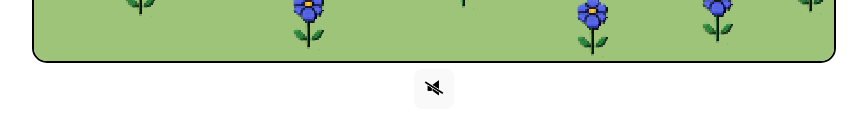
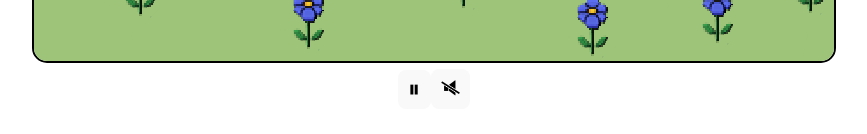
Before and after one commit to LeeSanderson/BuzzerBee, a React (Vite) app: page / in a window 1280 px wide. Shown: the part 616-750 px from the top of the page, without its empty margins (206-1073 px from the left). Built offline with nearby package versions, Linux system fonts and the light colour scheme.

Commit message:
Add PauseButton component and integrate it into Game component

```diff
--- a/src/Game.tsx
+++ b/src/Game.tsx
@@ -9,6 +9,7 @@ import PreStartInstructions from "./components/PreStartInstructions";
 import { useBackgroundMusic } from "./hooks/useBackgroundMusic";
 import { useEvent } from "./hooks/useEvent";
 import GameOverModal from "./components/GameOverModal";
+import PauseButton from "./components/PauseButton";
 
 const Game: React.FC = () => {
   const canvasRef = useRef<HTMLCanvasElement>(null);
@@ -140,14 +141,8 @@ const Game: React.FC = () => {
     <div onClick={handleFlap}>
       <canvas ref={canvasRef} width={800} height={600} />
       {gameOver && <GameOverModal score={gameStateRef.current.score} highScore={highScore} onPlayAgain={resetGame} />}
-      {/* {!gameOver && (
-        <div>
-          <button onClick={() => gameStateRef.current.togglePaused()}>
-            {gameStateRef.current.isPaused ? "Resume" : "Pause"}
-          </button>
-        </div>
-      )} */}
       <div>
+        <PauseButton gameOver={gameOver} gameState={gameStateRef} />
         <button
           className="char"
           onClick={() => {
--- /dev/null
+++ b/src/components/PauseButton.tsx
@@ -0,0 +1,26 @@
+import { RefObject, useState } from "react";
+import GameState from "./GameState";
+import React from "react";
+
+interface PauseButtonProps {
+  gameOver: boolean;
+  gameState: RefObject<GameState>;
+}
+
+const PauseButton: React.FC<PauseButtonProps> = ({ gameOver, gameState }) => {
+  const [isPaused, setIsPaused] = useState(gameState.current.isPaused);
+  return (
+    <button
+      className="char"
+      disabled={gameOver}
+      onClick={() => {
+        gameState.current.togglePaused();
+        setIsPaused(!isPaused);
+      }}
+    >
+      {isPaused ? "▶" : "⏸"}
+    </button>
+  );
+};
+
+export default PauseButton;
```
